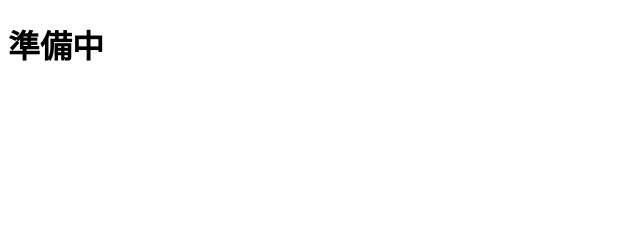
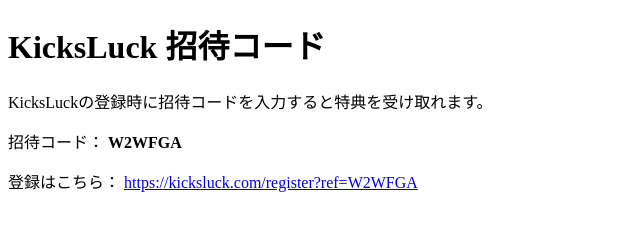
Before and after one commit to ryokaname/yourname.github.io, a plain HTML site: page index.html in a window 1280 px wide. Shown: the whole page, without its empty margins (0-640 px from the left). Drawn offline with Linux system fonts and the light colour scheme.

Commit message:
Update index.html

```diff
--- a/index.html
+++ b/index.html
@@ -2,9 +2,27 @@
 <html lang="ja">
 <head>
   <meta charset="UTF-8">
-  <title>AIツール情報サイト</title>
+  <title>KicksLuck 招待コード</title>
 </head>
 <body>
-  <h1>準備中</h1>
+
+<h1>KicksLuck 招待コード</h1>
+
+<p>
+KicksLuckの登録時に招待コードを入力すると特典を受け取れます。
+</p>
+
+<p>
+招待コード：
+<b>W2WFGA</b>
+</p>
+
+<p>
+登録はこちら：
+<a href="https://kicksluck.com/register?ref=W2WFGA">
+https://kicksluck.com/register?ref=W2WFGA
+</a>
+</p>
+
 </body>
 </html>
```
